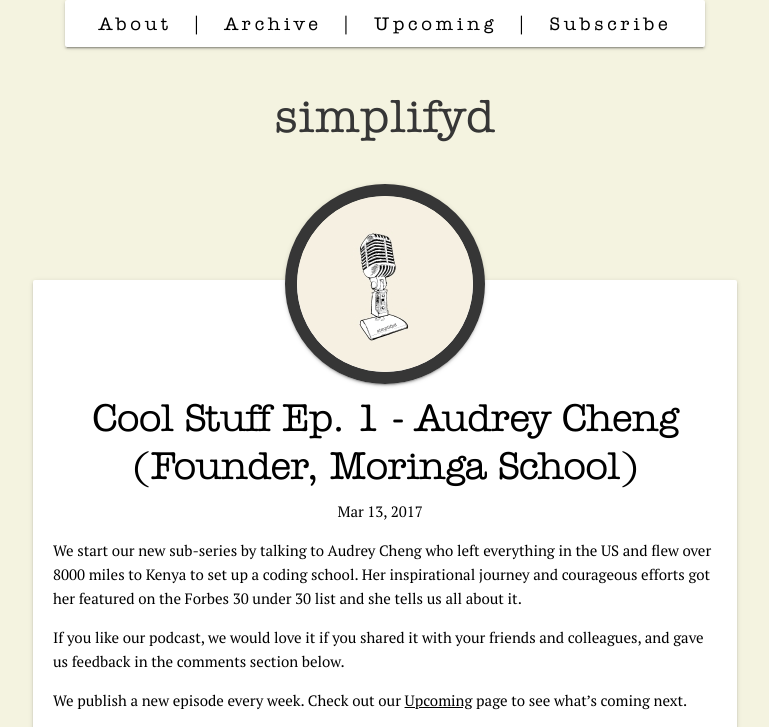
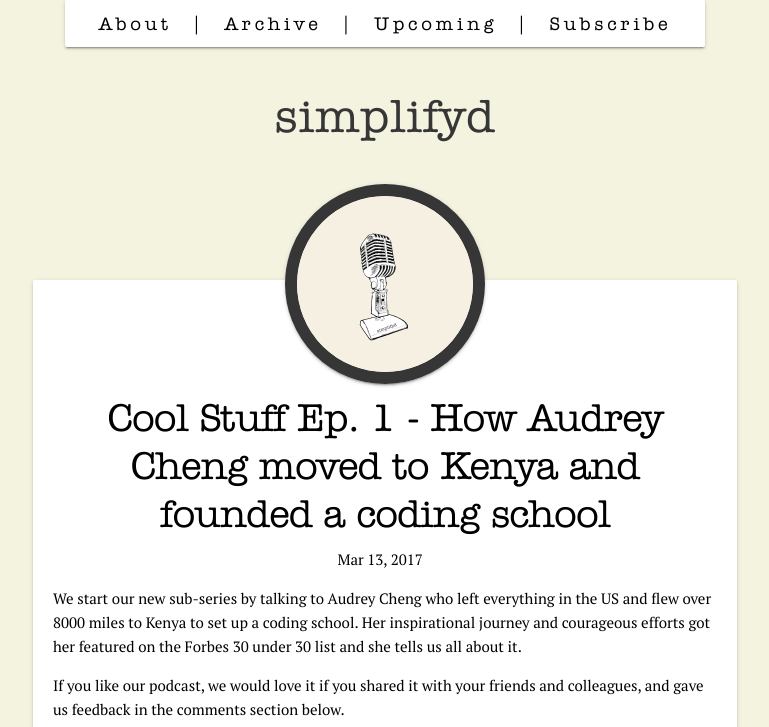
Before and after one commit to gsidhu/simplifyd, a Jekyll site: the page built from _posts/2017-03-13-cool-stuff-ep-1-audrey-cheng.md, in a window 1280 px wide. Shown: the top 727 px of the page, without its empty margins (255-1024 px from the left). Built offline with Jekyll 4.4.1, drawn with Linux system fonts in a browser that asks for light colours; comment, search, counter and statistics services are not loaded; grey boxes are pictures that could not be loaded.

Commit message:
cool stuff ep 1 name change

```diff
--- a/_posts/2017-03-13-cool-stuff-ep-1-audrey-cheng.md
+++ b/_posts/2017-03-13-cool-stuff-ep-1-audrey-cheng.md
@@ -1,6 +1,6 @@
 ---
 layout: post
-title:  Cool Stuff Ep. 1 - Audrey Cheng (Founder, Moringa School)
+title:  Cool Stuff Ep. 1 - How Audrey Cheng moved to Kenya and founded a coding school
 date:   2017-03-13 11:00:00 +0100
 categories: episode
 comments: true
```
